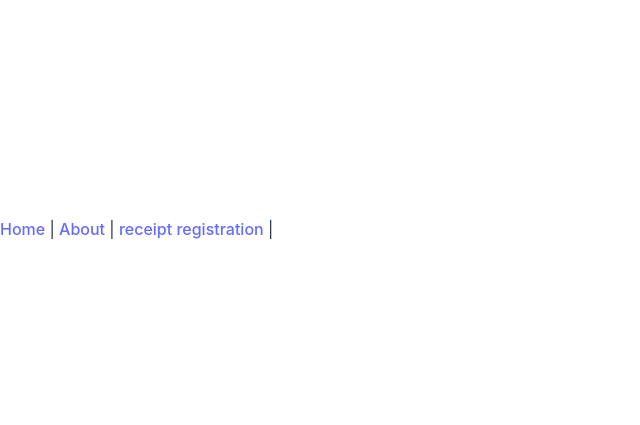
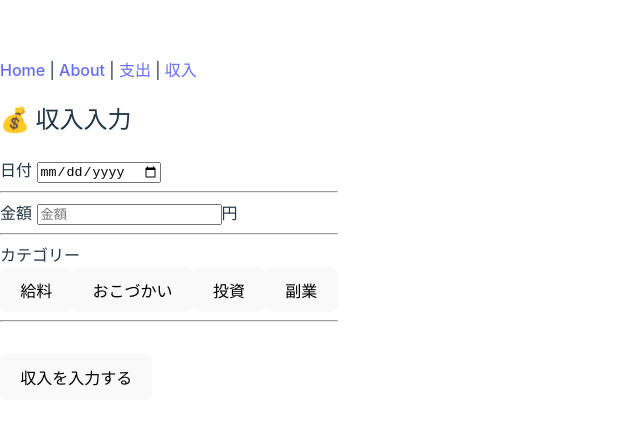
Before and after one commit to Yamsh39/hackathon-vol22, a React (Vite) app in the folder frontend/: page /receipt-income in a window 1280 px wide. Shown: the part 171-596 px from the top of the page, without its empty margins (0-640 px from the left). Built offline with nearby package versions, Linux system fonts and the light colour scheme.

Commit message:
支出と収入を入力

```diff
--- a/frontend/src/App.jsx
+++ b/frontend/src/App.jsx
@@ -3,6 +3,7 @@ import Navigation from './components/Navigation';
 import Home from './pages/Home';
 import About from './pages/About';
 import ReceiptForm from './pages/ReceiptsForm';
+import IncomeForm from './pages/IncomeForm';
 
 function App() {
   return (
@@ -12,6 +13,7 @@ function App() {
         <Route path="/" element={<Home />} />
         <Route path="/about" element={<About />} />
         <Route path="/receipt-registration" element={<ReceiptForm />} />
+        <Route path="/receipt-income" element={<IncomeForm />} />
       </Routes>
     </Router>
   );
--- a/frontend/src/components/Navigation.jsx
+++ b/frontend/src/components/Navigation.jsx
@@ -6,7 +6,8 @@ function Navigation() {
     <nav>
         <Link to="/"> Home </Link> |
         <Link to="/about"> About </Link> |
-        <Link to="/receipt-registration"> receipt registration </Link> |
+        <Link to="/receipt-registration"> 支出 </Link> |
+        <Link to="/receipt-income"> 収入 </Link>
     </nav>
   );
 }
--- /dev/null
+++ b/frontend/src/pages/IncomeForm.jsx
@@ -0,0 +1,141 @@
+import React, { useState } from 'react';
+import axios from 'axios';
+
+const IncomeForm = () => {
+  const [selectedCategory, setSelectedCategory] = useState('');
+  const [date, setDate] = useState('');
+  const [income, setIncome] = useState('');
+  const [incomeData, setIncomeData] = useState(null);
+  const [loading, setLoading] = useState(false);
+  const [error, setError] = useState(null);
+
+  // カテゴリを選択するボタンのクリック処理
+  const handleCategorySelect = (category) => {
+    setSelectedCategory(category);
+  };
+
+  // フォーム送信処理
+  const handleSubmit = async (e) => {
+    e.preventDefault();
+    setLoading(true);
+    setError(null);
+
+    // 入力チェック
+    if (!selectedCategory || !income) {
+      setError('収入元と金額を入力してください');
+      setLoading(false);
+      return;
+    }
+
+    try {
+      // 収入データをサーバーに送信
+      const response = await axios.post('http://localhost:5000/add-income', {
+        source: selectedCategory,
+        amount: income,
+        date: date,
+      });
+
+      // 成功した場合、取得した収入データを表示
+      setIncomeData(response.data);
+    } catch (error) {
+      setError('収入データの登録に失敗しました');
+    } finally {
+      setLoading(false);
+    }
+  };
+
+  return (
+    <div className="p-6 max-w-lg mx-auto bg-white shadow-md rounded-lg">
+      <h2 className="text-xl font-bold mb-4">💰 収入入力</h2>
+
+      <form onSubmit={handleSubmit} className="space-y-4">
+        {/* 日付の入力 */}
+        <div>
+            <label className="block text-gray-700 font-medium">日付 </label>
+            <input
+            type="date"
+            value={date}
+            onChange={(e) => setDate(e.target.value)}
+            className="border p-2 w-full rounded-md"
+          />
+        </div>
+        <hr />
+
+        {/* 金額の入力 */}
+        <div>
+          <label className="block text-gray-700 font-medium">金額 </label>
+          <input
+            type="number"
+            placeholder="金額"
+            value={income}
+            onChange={(e) => setIncome(e.target.value)}
+            className="border p-2 w-full rounded-md"
+          />
+            円
+        </div>
+        <hr />
+
+        {/* 収入元の選択ボタン */}
+        <div>
+          <label className="block text-gray-700 font-medium">カテゴリー </label>
+          <div className="flex space-x-4">
+            <button
+              type="button"
+              onClick={() => handleCategorySelect('給料')}
+              className={`px-4 py-2 border rounded-md ${selectedCategory === '給料' ? 'bg-blue-500 text-white' : 'bg-white'}`}
+            >
+              給料
+            </button>
+            <button
+              type="button"
+              onClick={() => handleCategorySelect('おこづかい')}
+              className={`px-4 py-2 border rounded-md ${selectedCategory === 'おこづかい' ? 'bg-blue-500 text-white' : 'bg-white'}`}
+            >
+              おこづかい
+            </button>
+            <button
+              type="button"
+              onClick={() => handleCategorySelect('投資')}
+              className={`px-4 py-2 border rounded-md ${selectedCategory === '投資' ? 'bg-blue-500 text-white' : 'bg-white'}`}
+            >
+              投資
+            </button>
+            <button
+              type="button"
+              onClick={() => handleCategorySelect('投資')}
+              className={`px-4 py-2 border rounded-md ${selectedCategory === '投資' ? 'bg-blue-500 text-white' : 'bg-white'}`}
+            >
+              副業
+            </button>
+          </div>
+        </div>
+        <hr />
+
+        <br />
+        {/* 送信ボタン */}
+        <button
+          type="submit"
+          className="px-6 py-3 bg-green-500 text-white font-bold rounded-md hover:bg-green-600 transition duration-200 transform hover:scale-105"
+        >
+          収入を入力する
+        </button>
+      </form>
+
+      {/* ローディング中 */}
+      {loading && <p>⏳ 送信中...</p>}
+
+      {/* エラーメッセージ */}
+      {error && <p className="text-red-500">❌ {error}</p>}
+
+      {/* 登録成功後のデータ表示 */}
+      {incomeData && (
+        <div className="mt-4 p-4 border border-gray-300 rounded-md">
+          <p><strong>📂 収入元:</strong> {incomeData.source}</p>
+          <p className="mt-3 text-lg font-bold">💰 金額: ¥{incomeData.amount}</p>
+        </div>
+      )}
+    </div>
+  );
+};
+
+export default IncomeForm;
--- a/frontend/src/pages/ReceiptsForm.jsx
+++ b/frontend/src/pages/ReceiptsForm.jsx
@@ -6,6 +6,9 @@ const ReceiptForm = () => {
   const [receiptData, setReceiptData] = useState(null);
   const [loading, setLoading] = useState(false);
   const [error, setError] = useState(null);
+
+  const [selectedCategory, setSelectedCategory] = useState('');
+  const [date, setDate] = useState('');
 
   // 画像を選択したときの処理
   const handleImageChange = (e) => {
@@ -26,6 +29,11 @@ const ReceiptForm = () => {
     } finally {
       setLoading(false);
     }
+  };
+
+  //カテゴリを選択するボタンのクリック処理
+  const handleCategorySelect = (category) => {
+    setSelectedCategory(category);
   };
 
   // 画像を送信する処理
@@ -71,6 +79,34 @@ const ReceiptForm = () => {
             className="mt-2 p-2 w-full border rounded-md"
           />
         </div>
+        <hr />
+
+        {/* 支出カテゴリの選択 */}
+      <div className="flex space-x-4">
+        <button
+          type="button"
+          onClick={() => handleCategorySelect('食費')}
+          className={`px-4 py-2 border rounded-md ${selectedCategory === '食費' ? 'bg-blue-500 text-white' : 'bg-white'}`}
+        >
+          食費
+        </button>
+        <button
+          type="button"
+          onClick={() => handleCategorySelect('日用品')}
+          className={`px-4 py-2 border rounded-md ${selectedCategory === '日用品' ? 'bg-blue-500 text-white' : 'bg-white'}`}
+        >
+          日用品
+        </button>
+        <button
+          type="button"
+          onClick={() => handleCategorySelect('交通費')}
+          className={`px-4 py-2 border rounded-md ${selectedCategory === '交通費' ? 'bg-blue-500 text-white' : 'bg-white'}`}
+        >
+          交通費
+        </button>
+      </div>
+      <hr />
+      <br />
 
         <button
           type="submit"
```
Also changed, not shown: 1 other file (tests, documents, lock files or other folders).
